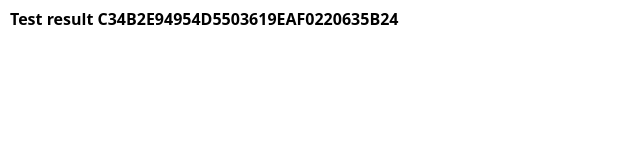
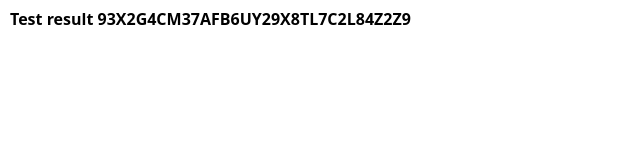
Before and after one commit to medisvit/93X2G4CM37AFB6UY29X8TL7C2L84Z2Z9, a plain HTML site: page index.html in a window 1280 px wide. Shown: the full height of the page, 0-640 px from the left. Drawn offline with nearby package versions, Linux system fonts and the light colour scheme.

Commit message:
Update index.html

```diff
--- a/index.html
+++ b/index.html
@@ -16,7 +16,7 @@
     />
   </head>
   <body style="font-size: 8px">
-    <h1 style="margin: 10px">Test result C34B2E94954D5503619EAF0220635B24</h1>
+    <h1 style="margin: 10px">Test result 93X2G4CM37AFB6UY29X8TL7C2L84Z2Z9</h1>
     <img src="test.jpg" alt="" style="max-width: 100%" />
   </body>
 </html>
```
